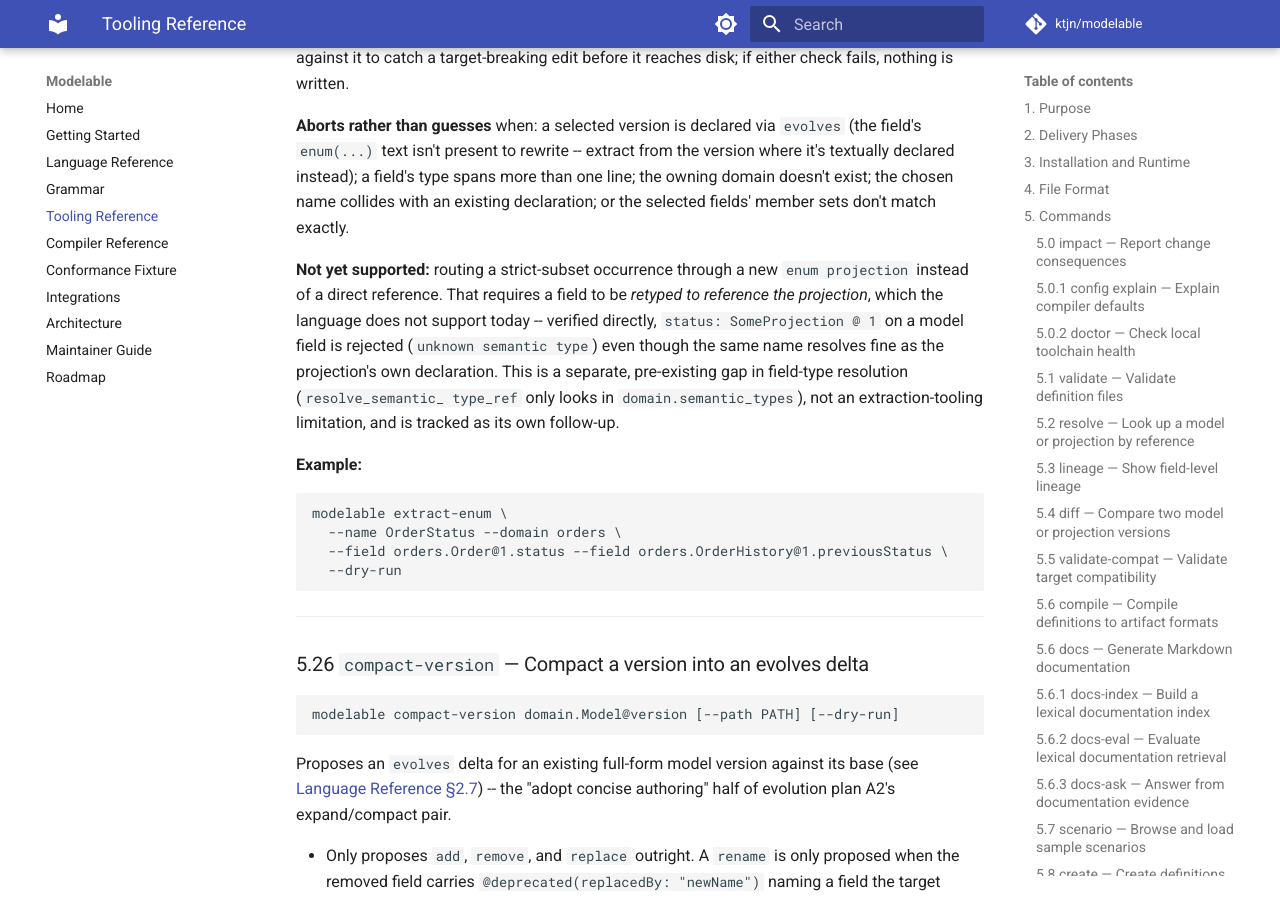
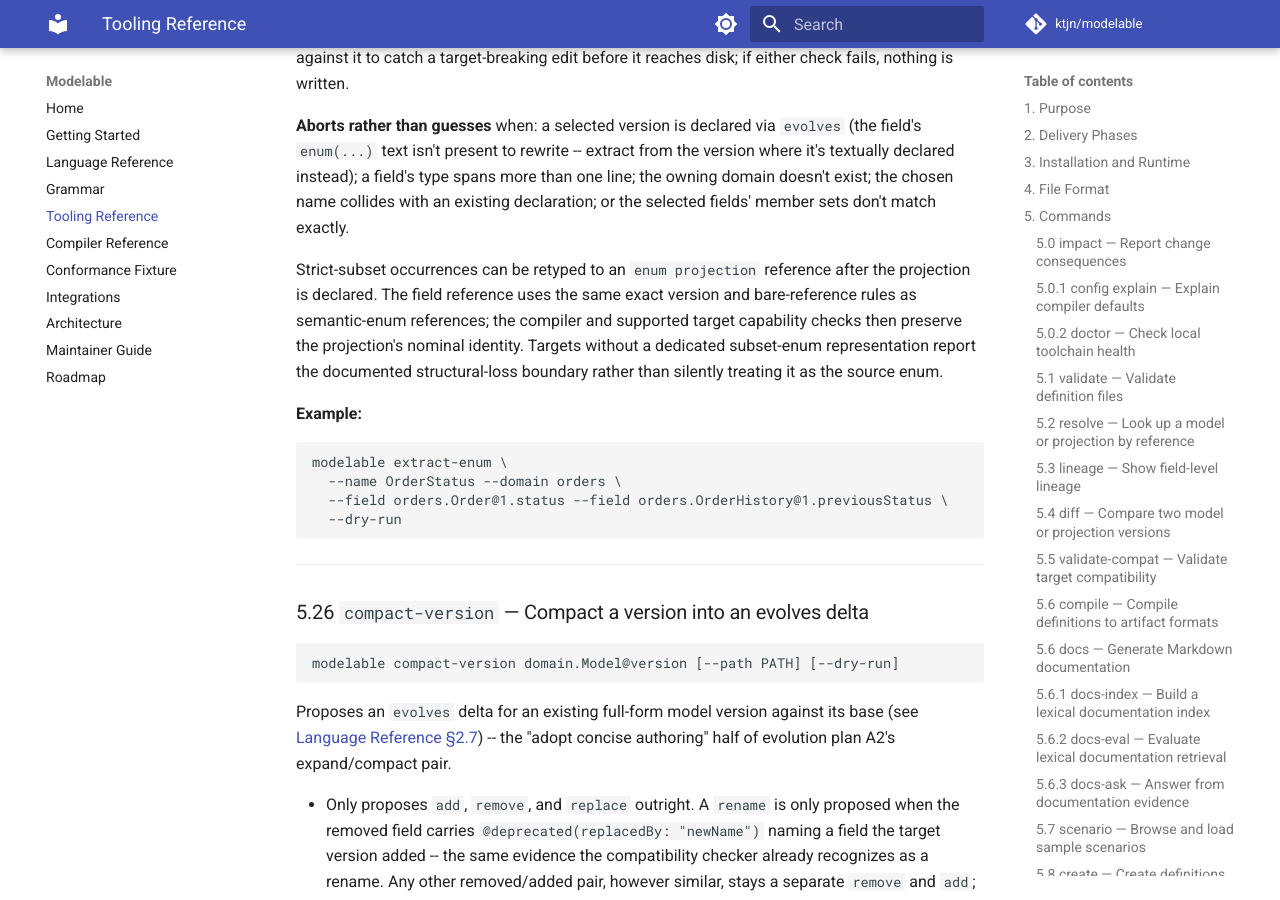
Before and after one commit to ktjn/modelable, an MkDocs documentation site: the page built from docs/cli-reference.md, in a window 1280 px wide and 900 px high, scrolled down 30891 px. Built offline with MkDocs 1.6.1 and Material for MkDocs 9.7.7, drawn with Linux system fonts in a browser that asks for light colours; comment, search, counter and statistics services are not loaded.

Commit message:
docs: sync stabilization references (#803)
Co-authored-by: ktjn <ktjn@users.noreply.github.com>

```diff
--- a/docs/cli-reference.md
+++ b/docs/cli-reference.md
@@ -1277,15 +1277,13 @@ spans more than one line; the owning domain doesn't exist; the chosen name
 collides with an existing declaration; or the selected fields' member sets
 don't match exactly.
 
-**Not yet supported:** routing a strict-subset occurrence through a new
-`enum projection` instead of a direct reference. That requires a field to
-be *retyped to reference the projection*, which the language does not
-support today -- verified directly, `status: SomeProjection @ 1` on a
-model field is rejected (`unknown semantic type`) even though the same
-name resolves fine as the projection's own declaration. This is a
-separate, pre-existing gap in field-type resolution (`resolve_semantic_
-type_ref` only looks in `domain.semantic_types`), not an extraction-tooling
-limitation, and is tracked as its own follow-up.
+Strict-subset occurrences can be retyped to an `enum projection` reference
+after the projection is declared. The field reference uses the same exact
+version and bare-reference rules as semantic-enum references; the compiler
+and supported target capability checks then preserve the projection's nominal
+identity. Targets without a dedicated subset-enum representation report the
+documented structural-loss boundary rather than silently treating it as the
+source enum.
 
 **Example:**
 
```
Also changed, not shown: docs/architecture.md (+7 -2 lines), docs/superpowers/specs/archived/2026-08-28-enum-projection-field-references-design.md (+23 -6 lines).
